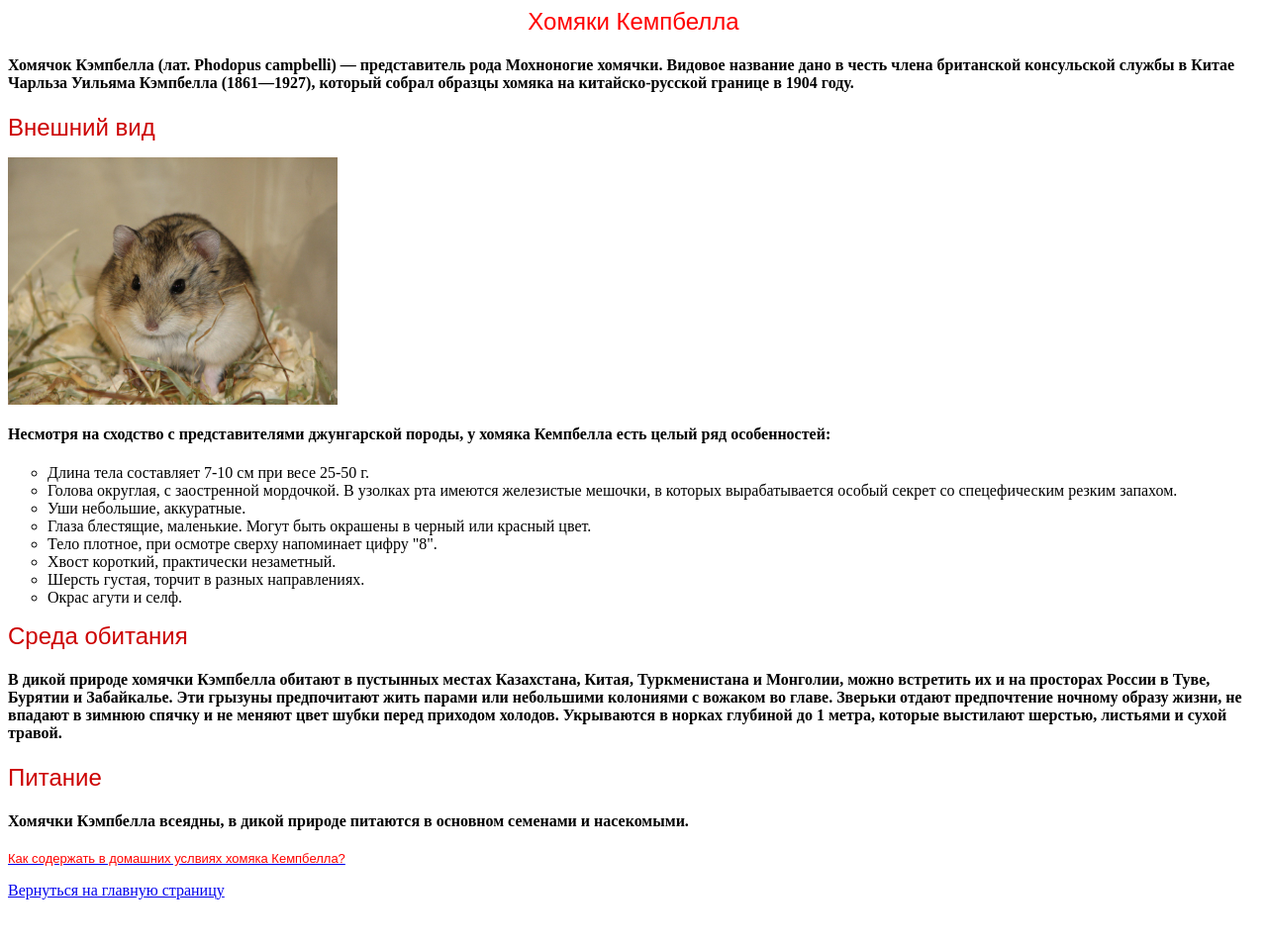
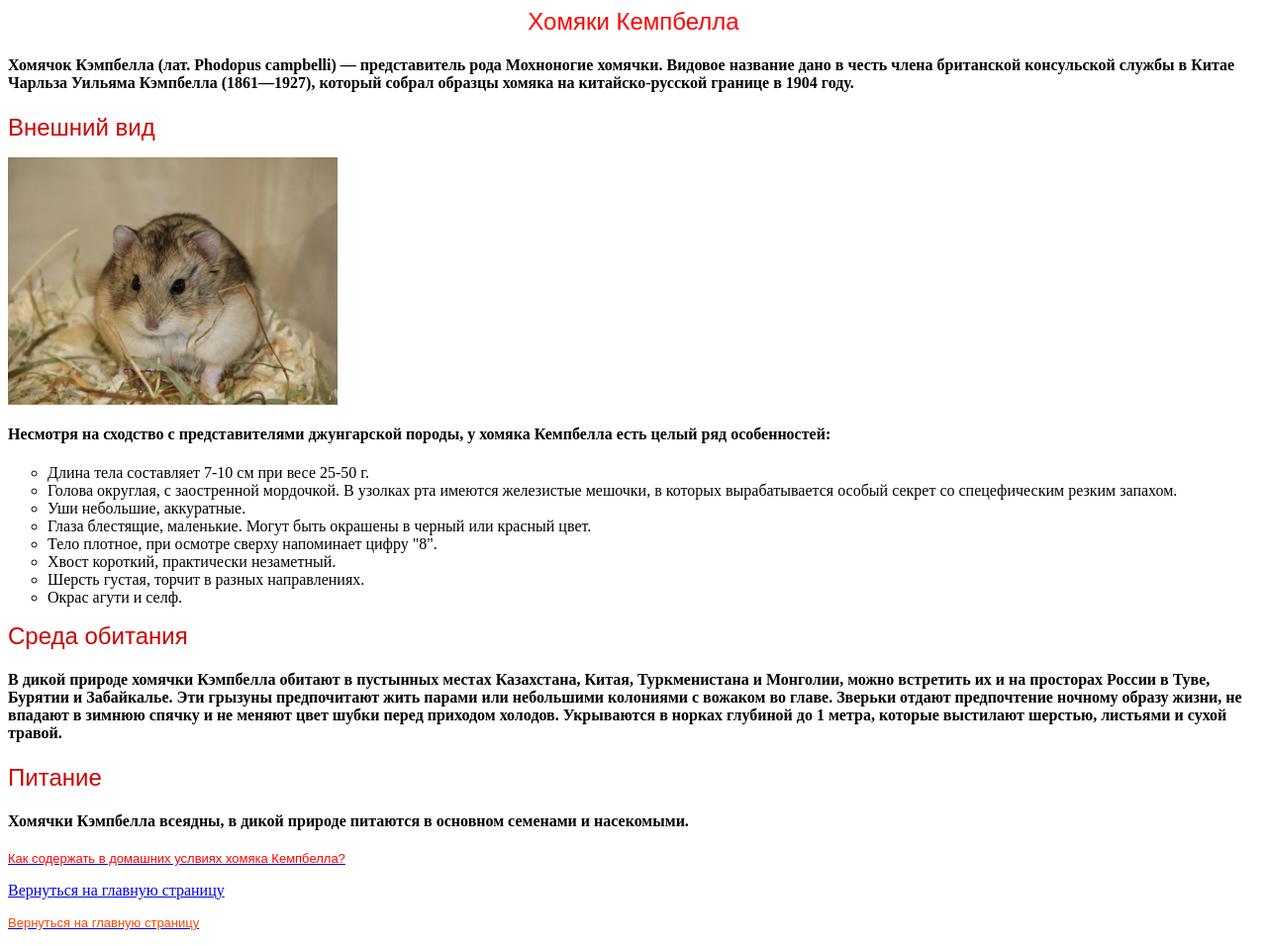
Before and after one commit to sonatigr/hastercampbellcare, a plain HTML site: page hastercampbell.html in a window 1280 px wide. Shown: the whole page at 99% size. Before the commit the page ends 925 px from the top, so only its background shows below. Drawn offline with Linux system fonts and the light colour scheme.

Commit message:
Update hastercampbell.html

```diff
--- a/hastercampbell.html
+++ b/hastercampbell.html
@@ -28,5 +28,8 @@
 <p>
 <a href="hamsterhomepage.html"<font size="2" color="ff0000" face="fantasy">Вернуться на главную страницу</font></a>
 </p>
+  <p>
+    <a href=hamsterhomepage.html><font size="2" color="ff4500" face="fantasy">Вернуться на главную страницу</font></a>
+  </p>
 </body>
 </html>
```
